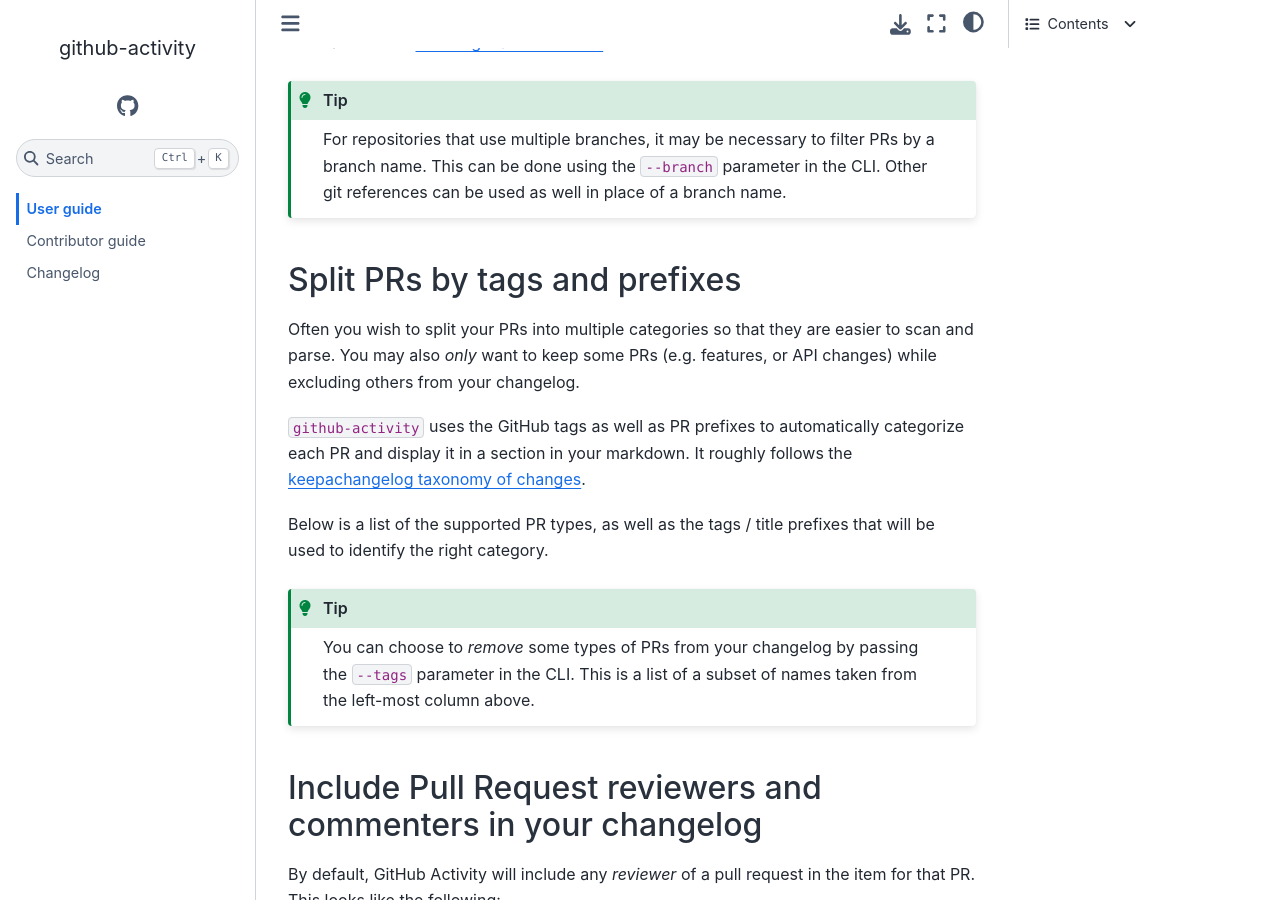
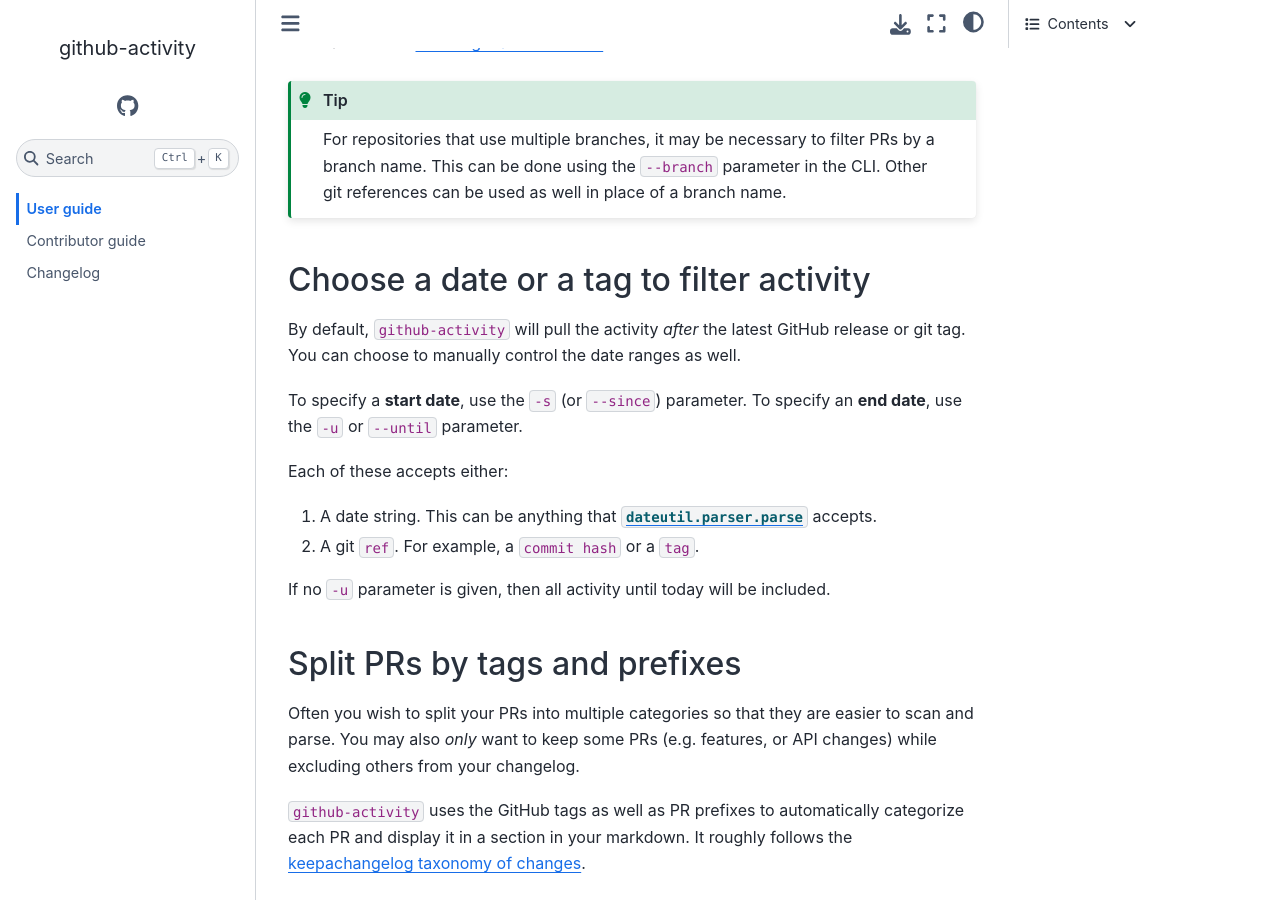
Before and after one commit to executablebooks/github-activity, a Sphinx documentation site: the page built from docs/use.md, in a window 1280 px wide and 900 px high, scrolled down 1043 px. Built offline with Sphinx 7.4.7 and the Sphinx Book theme 1.1.4, drawn with Linux system fonts in a browser that asks for light colours.

Commit message:
Add date filtering docs

````diff
--- a/docs/use.md
+++ b/docs/use.md
@@ -44,6 +44,19 @@
 ```{tip}
 For repositories that use multiple branches, it may be necessary to filter PRs by a branch name.  This can be done using the `--branch` parameter in the CLI.   Other git references can be used as well in place of a branch name.
 ```
+
+## Choose a date or a tag to filter activity
+
+By default, `github-activity` will pull the activity _after_ the latest GitHub release or git tag. You can choose to manually control the date ranges as well.
+
+To specify a **start date**, use the `-s` (or `--since`) parameter. To specify an **end date**, use the `-u` or `--until` parameter.
+
+Each of these accepts either:
+
+1. A date string. This can be anything that [`dateutil.parser.parse`](https://dateutil.readthedocs.io/en/stable/parser.html) accepts.
+2. A git `ref`. For example, a `commit hash` or a `tag`.
+
+If no `-u` parameter is given, then all activity until today will be included.
 
 (prefixes-and-tags)=
 
````
